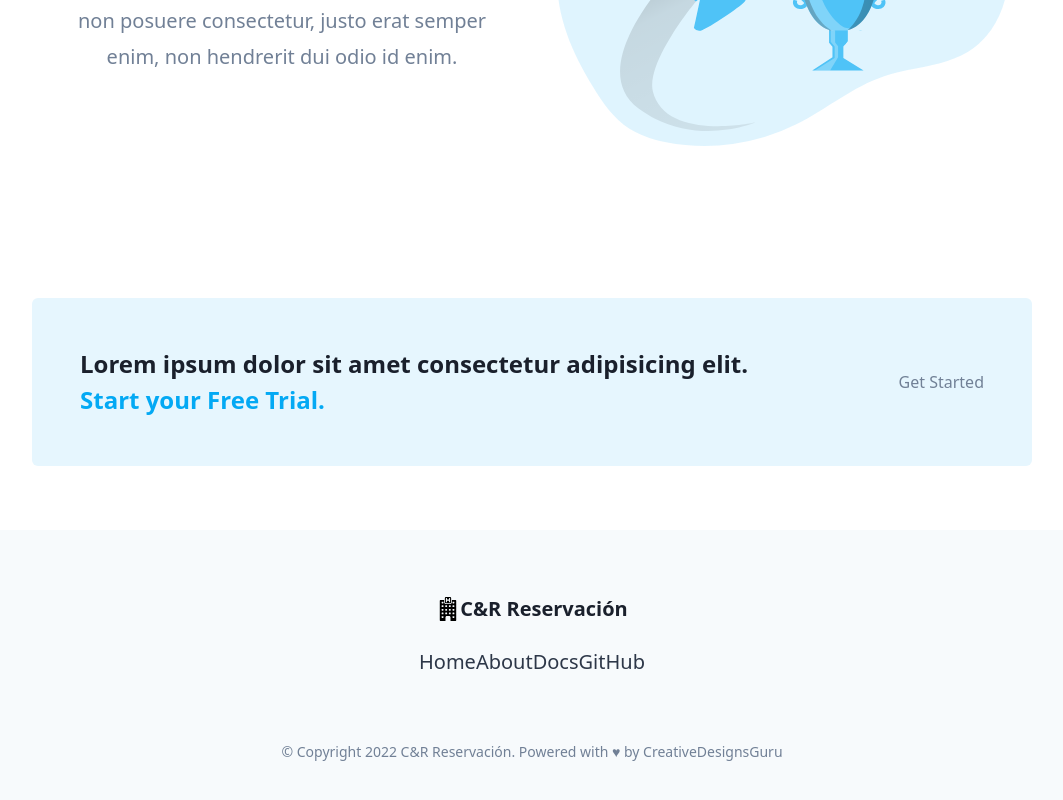
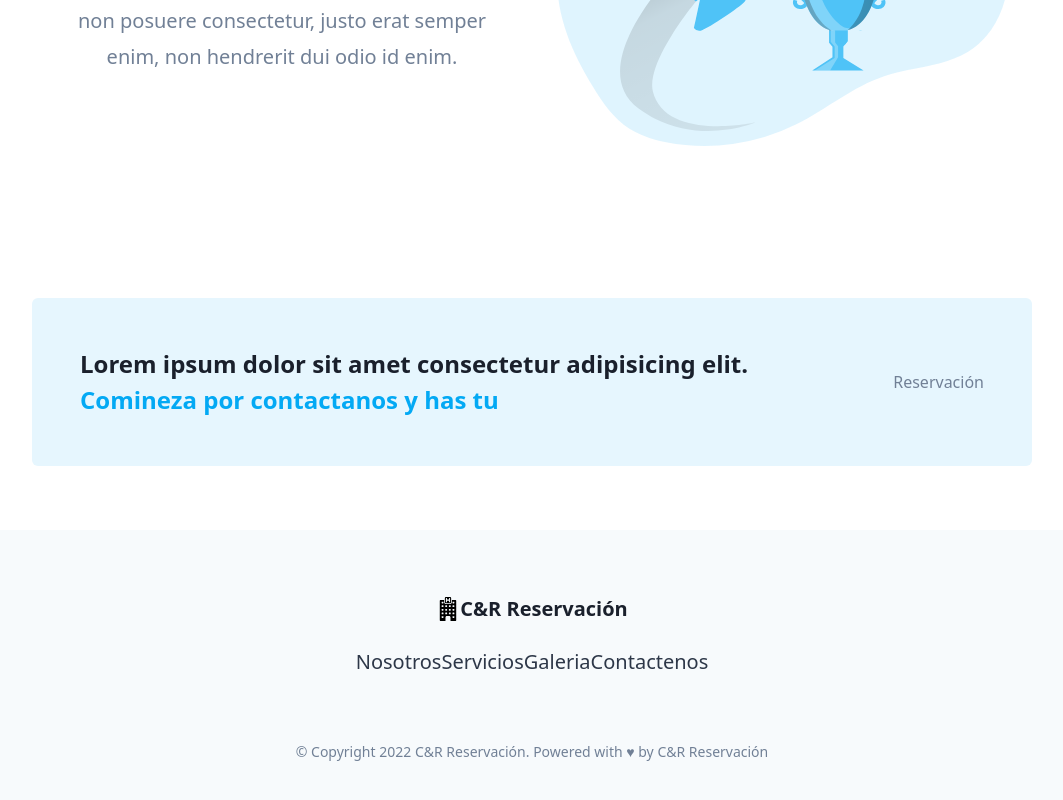
Before and after one commit to Ricuesta86/reserva, a Next.js app: page / in a window 1280 px wide. Shown: the part 2506-3306 px from the top of the page, without its empty margins (108-1171 px from the left). Built offline with nearby package versions, Linux system fonts and the light colour scheme.

Commit message:
Working the footer

```diff
--- a/src/footer/FooterCopyright.tsx
+++ b/src/footer/FooterCopyright.tsx
@@ -6,7 +6,7 @@ const FooterCopyright = () => (
     <span role="img" aria-label="Love">
       ♥
     </span>{' '}
-    by <a href="https://creativedesignsguru.com">CreativeDesignsGuru</a>
+    by <a href="#">C&R Reservación</a>
     {/*
      * PLEASE READ THIS SECTION
      * We'll really appreciate if you could have a link to our website
--- a/src/templates/Banner.tsx
+++ b/src/templates/Banner.tsx
@@ -8,11 +8,11 @@ const Banner = () => (
   <Section>
     <CTABanner
       title="Lorem ipsum dolor sit amet consectetur adipisicing elit."
-      subtitle="Start your Free Trial."
+      subtitle="Comineza por contactanos y has tu"
       button={
-        <Link href="https://creativedesignsguru.com/category/nextjs/">
+        <Link href="#">
           <a>
-            <Button>Get Started</Button>
+            <Button>Reservación</Button>
           </a>
         </Link>
       }
--- a/src/templates/Footer.tsx
+++ b/src/templates/Footer.tsx
@@ -71,23 +71,23 @@ const Footer = () => (
         }
       >
         <li>
-          <Link href="/">
-            <a>Home</a>
+          <Link href="#nosotros">
+            <a>Nosotros</a>
           </Link>
         </li>
         <li>
-          <Link href="/">
-            <a>About</a>
+          <Link href="#servicios">
+            <a>Servicios</a>
           </Link>
         </li>
         <li>
-          <Link href="/">
-            <a>Docs</a>
+          <Link href="#galeria">
+            <a>Galeria</a>
           </Link>
         </li>
         <li>
-          <Link href="https://github.com/ixartz/Next-JS-Landing-Page-Starter-Template">
-            <a>GitHub</a>
+          <Link href="#contactenos">
+            <a>Contactenos</a>
           </Link>
         </li>
       </CenteredFooter>
```
